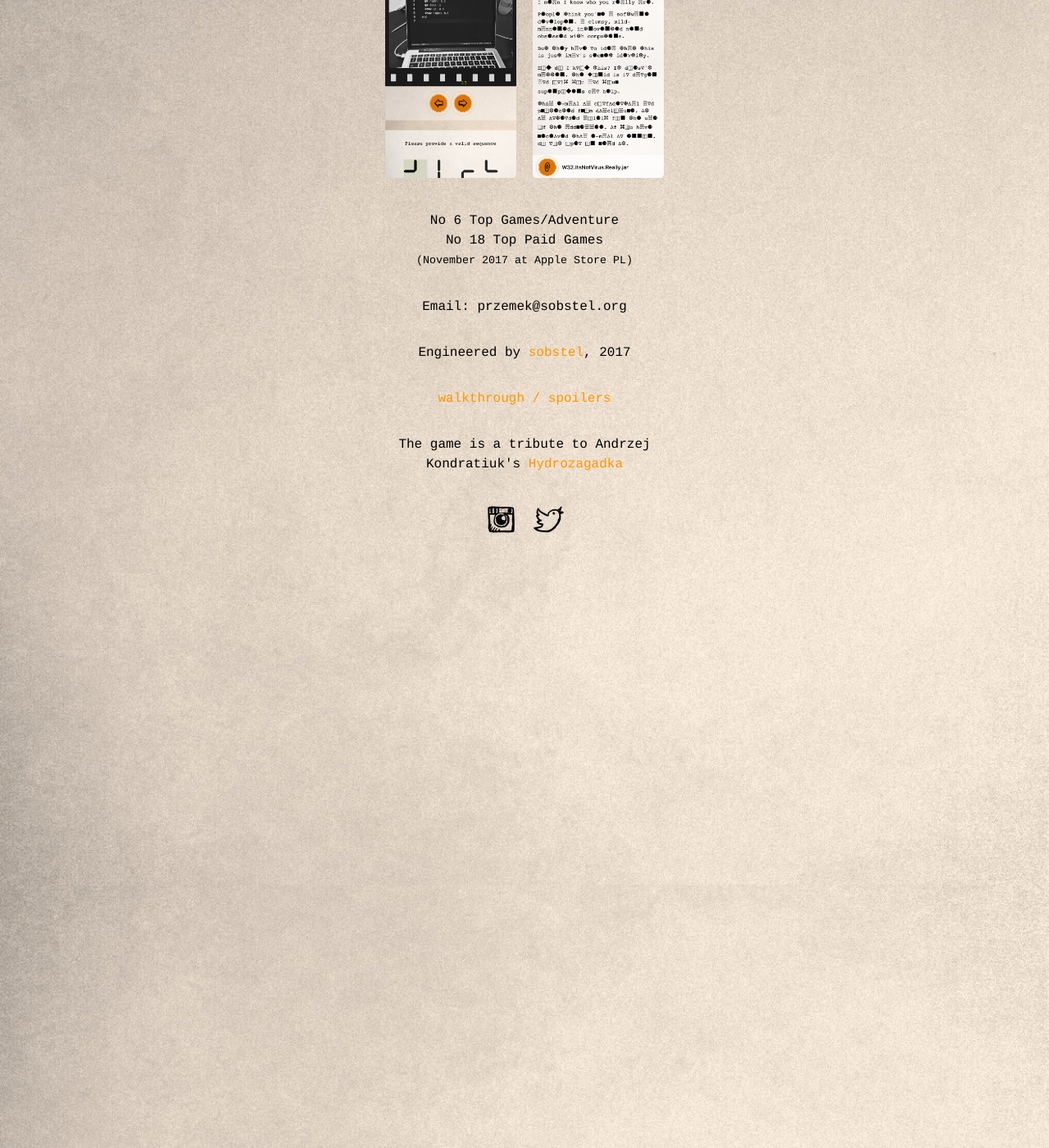
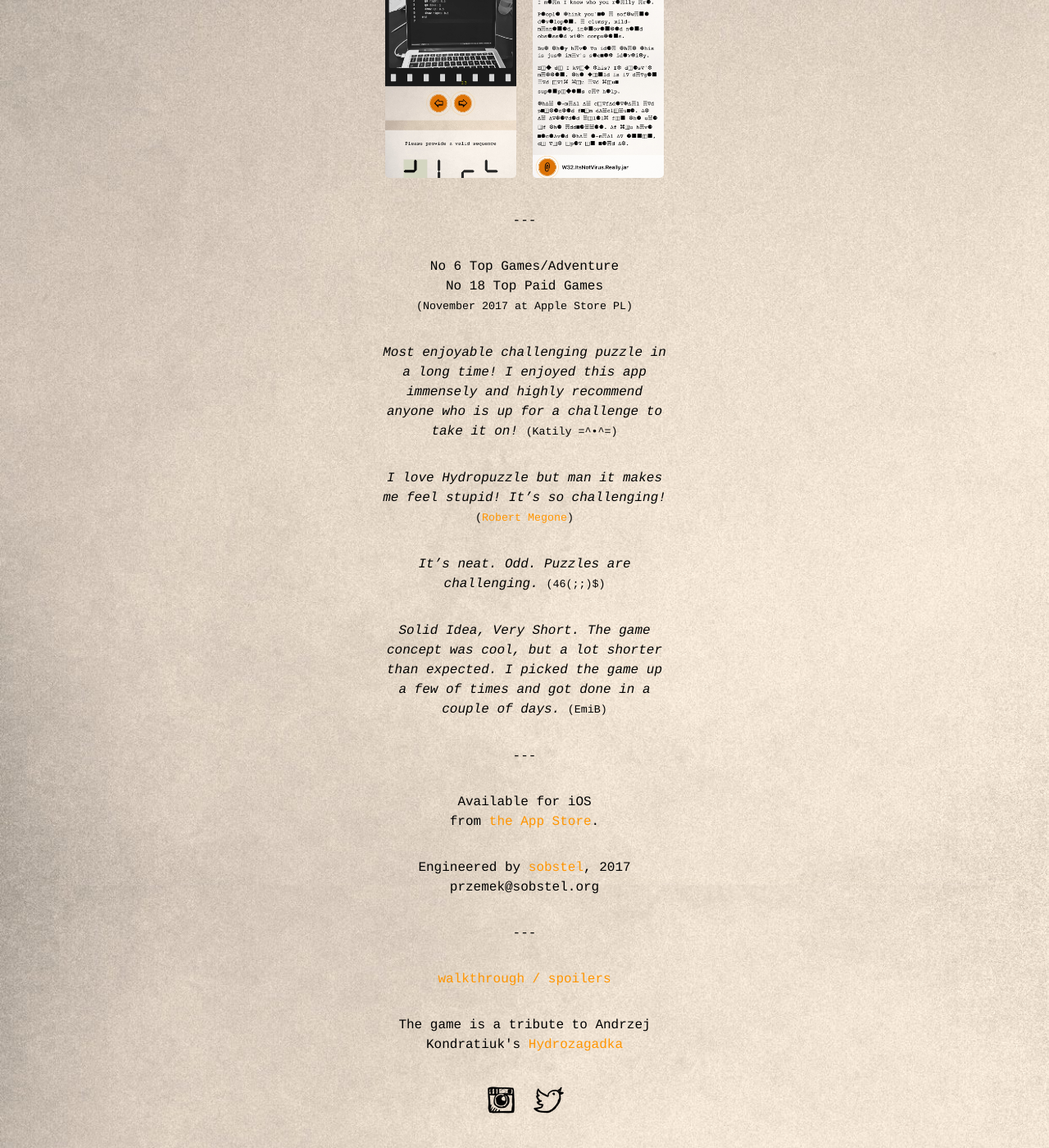
Before and after one commit to sobstel/sobstel.github.com, a Jekyll site: the page built from hydropuzzle.html, in a window 1280 px wide and 1400 px high, scrolled down 1188 px. Shown: the whole window at 82% size. Built offline with Jekyll 4.4.1, drawn with Linux system fonts in a browser that asks for light colours.

Commit message:
hydro: reviews

```diff
--- a/hydropuzzle.html
+++ b/hydropuzzle.html
@@ -153,28 +153,36 @@ appstore_link: https://itunes.apple.com/app/id1294812505?mt=8
       <a href="/img/hydro/filmreel.jpg" target="_blank"><img src="/img/hydro/filmreel.jpg" class="shot" /></a>
       <a href="/img/hydro/esoteric2.jpg" target="_blank"><img src="/img/hydro/esoteric2.jpg" class="shot" /></a>
     </p>
+    <p>---</p>
     <p>
       No 6 Top Games/Adventure<br>No 18 Top Paid Games<br>
       <small>(November 2017 at Apple Store PL)</small>
     </p>
-    <!--
+    <p>
+      <em>Most enjoyable challenging puzzle in a long time! I enjoyed this app immensely and highly recommend anyone who is up for a challenge to take it on!</em>
+      <small>(Katily =^•^=)</small>
+    </p>
+    <p>
+      <em>I love Hydropuzzle but man it makes me feel stupid! It’s so challenging!</em>
+      <small>(<a href="https://twitter.com/robertmegone/" target="_blank">Robert Megone</a>)</small>
+    </p>
+    <p>
+      <em>It’s neat. Odd. Puzzles are challenging.</em>
+      <small>(46(;;)$)</small>
+    </p>
+    <p>
+      <em>Solid Idea, Very Short. The game concept was cool, but a lot shorter than expected. I picked the game up a few of times and got done in a couple of days.</em>
+      <small>(EmiB)</small>
+    </p>
+    <p>---</p>
     <p>
       Available for iOS<br>from <a href="{{ page.appstore_link }}">the App Store</a>.
     </p>
-    -->
-    <p>
-      <!-- press kit -->
-      <!-- video trailer -->
-      Email: przemek&#64;sobstel.org
-    </p>
-    <!--
-    <p>
-      For promo codes or any other inquiries, please email .
-    </p>
-  -->
     <p>
       Engineered by <a href="http://sobstel.org/" rel="nofollow">sobstel</a>, 2017<br>
+      przemek&#64;sobstel.org
     </p>
+    <p>---</p>
     <p>
       <a id="walkthrough_trigger">walkthrough / spoilers</a>
     </p>
```
